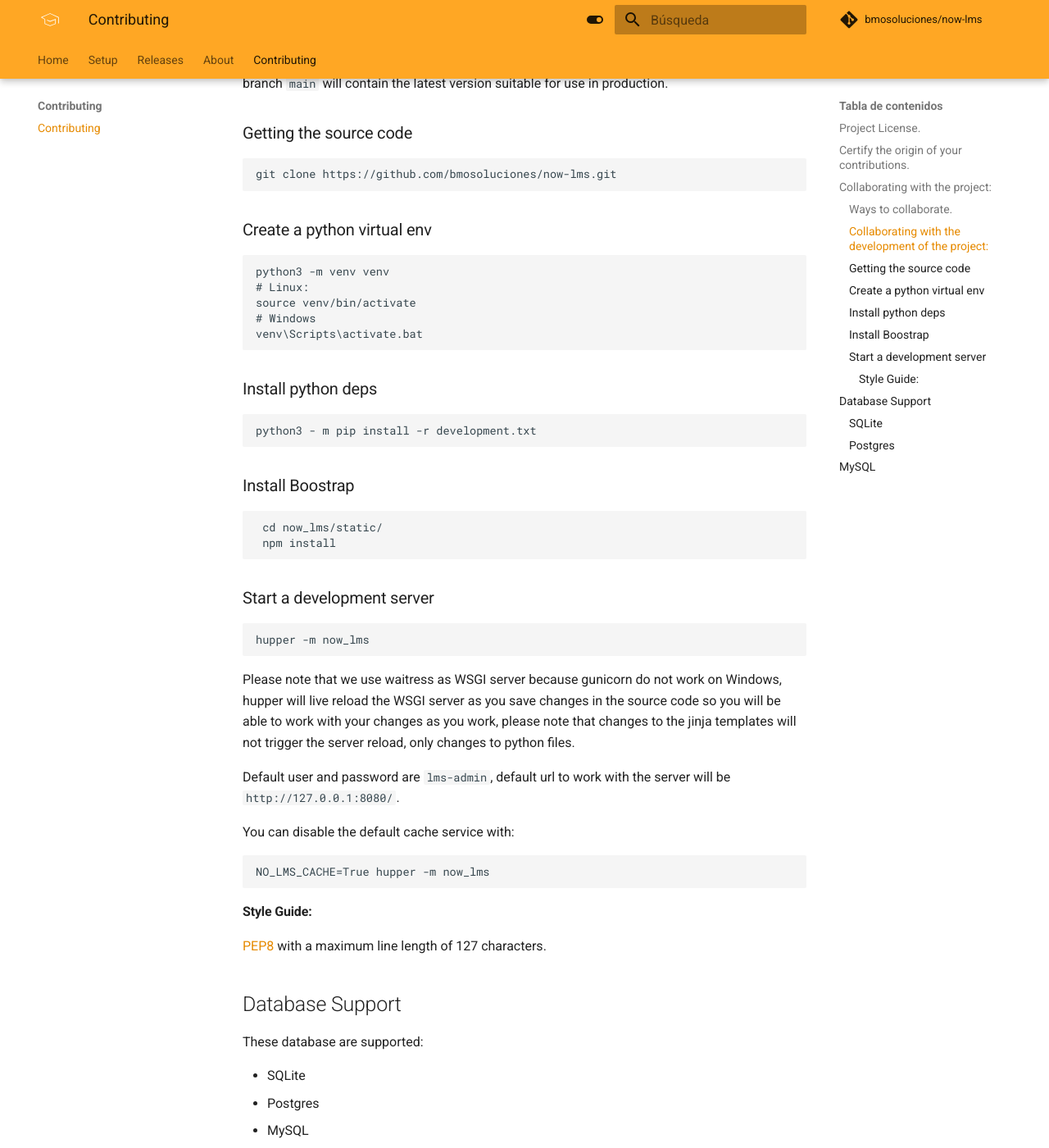
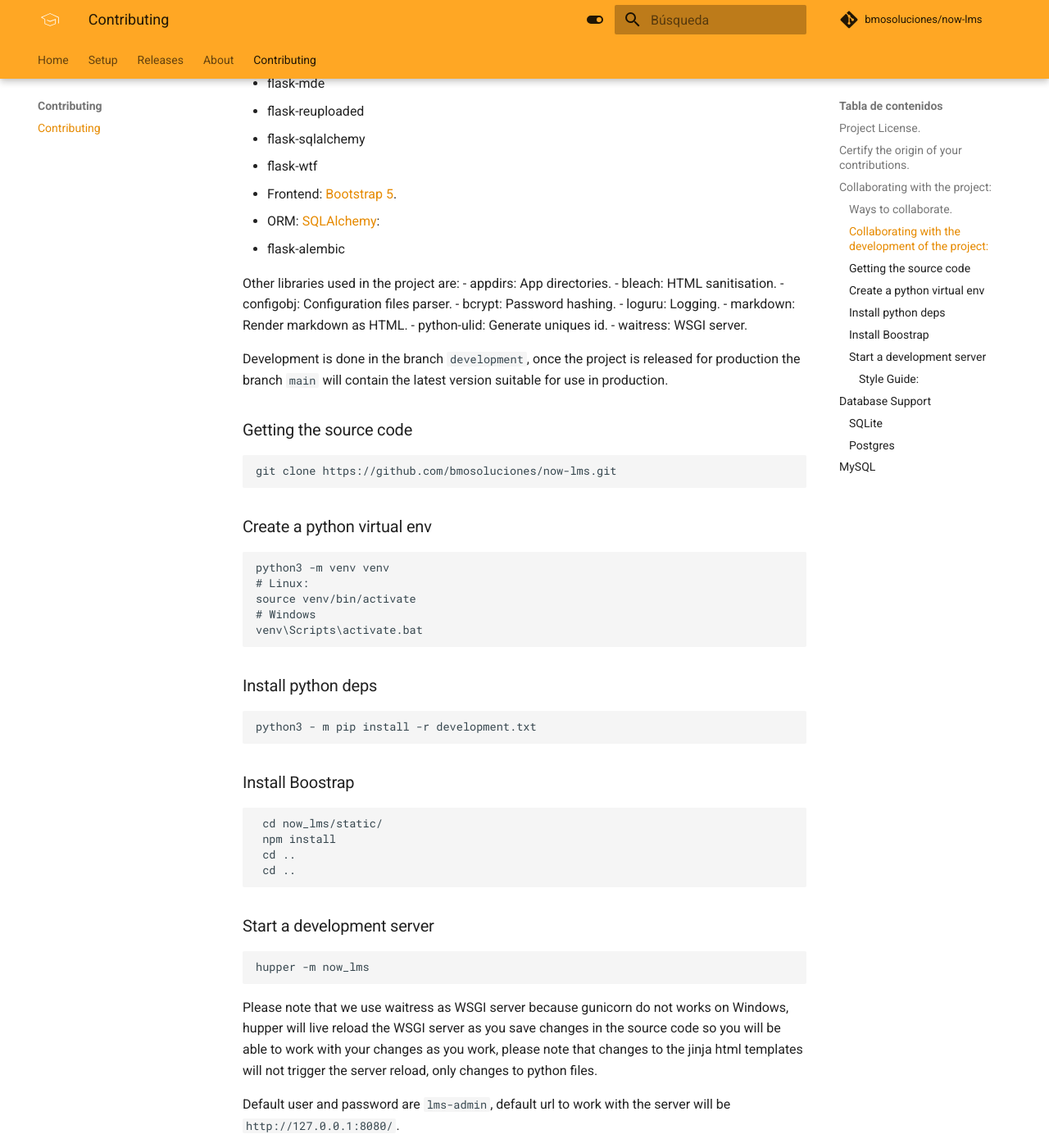
Before and after one commit to bmosoluciones/now-lms, an MkDocs documentation site: the page built from docs/CONTRIBUTING.md, in a window 1280 px wide and 1400 px high, scrolled down 1947 px. Shown: the whole window at 82% size. Built offline with MkDocs 1.6.1 and Material for MkDocs 9.7.7, drawn with Linux system fonts in a browser that asks for light colours; comment, search, counter and statistics services are not loaded; some of the changed text lies outside the part shown.

Commit message:
docs: Update docs
Signed-off-by: William José Moreno Reyes <williamjmorenor@gmail.com>

````diff
--- a/docs/CONTRIBUTING.md
+++ b/docs/CONTRIBUTING.md
@@ -44,7 +44,7 @@
 
 * As a developer.
 * As a Quality Assurance (QA).
-* [Writing and improving documentation](https://bmosoluciones.github.io/now-lms/).
+* [Writing and improving documentation.](https://now-lms-manual.readthedocs.io/en/latest/)
 * [Contributing ideas of new characteristics.](https://github.com/bmosoluciones/now-lms/discussions)
 * [Reporting bugs.](https://github.com/bmosoluciones/now-lms/issues)
 * Translating.
@@ -55,17 +55,35 @@
 
 The development is cross-platform, you can use both Windows, Linux or Mac to contribute the project, to collaborate with the project you need:
 
-  * [GIT](https://git-scm.com/)
-  * [Yarn](https://yarnpkg.com/lang/en/)
-  * [Python](https://www.python.org/downloads/)
+  * [Git](https://git-scm.com/).
+  * [NPM](https://www.npmjs.com/).
+  * [Python](https://www.python.org/downloads/).
 
-Minimal Python version is: >=3.6
+Minimal Python version is: >=3.7
 
 Technologies used:
 
-* Backend: [Flask](https://flask.palletsprojects.com/en/1.1.x/).
+* Backend: [Flask](https://flask.palletsprojects.com/en/1.1.x/), with a set of many libraries:
+  - flask-babel
+  - flask-caching
+  - flask-login
+  - flask-mde
+  - flask-reuploaded
+  - flask-sqlalchemy
+  - flask-wtf
 * Frontend: [Bootstrap 5](https://v5.getbootstrap.com/).
-* ORM: [SQLAlchemy](https://www.sqlalchemy.org/).
+* ORM: [SQLAlchemy](https://www.sqlalchemy.org/):
+  - flask-alembic
+
+Other libraries used in the project are:
+  - appdirs: App directories.
+  - bleach: HTML sanitisation.
+  - configobj: Configuration files parser.
+  - bcrypt: Password hashing.
+  - loguru: Logging.
+  - markdown: Render markdown as HTML.
+  - python-ulid: Generate uniques id.
+  - waitress: WSGI server.
 
 Development is done in the branch ```development```, once the project is released for production the branch ```main``` will contain the latest version suitable for use in production.
 
@@ -94,6 +112,8 @@
 ```
  cd now_lms/static/
  npm install
+ cd ..
+ cd ..
 ```
 
 ### Start a development server
@@ -101,7 +121,7 @@
 ```
 hupper -m now_lms
 ```
-Please note that we use waitress as WSGI server because gunicorn do not work on Windows, hupper will live reload the WSGI server as you save changes in the source code so you will be able to work with your changes as you work, please note that changes to the jinja templates will not trigger the server reload, only changes to python files.
+Please note that we use waitress as WSGI server because gunicorn do not works on Windows, hupper will live reload the WSGI server as you save changes in the source code so you will be able to work with your changes as you work, please note that changes to the jinja html templates will not trigger the server reload, only changes to python files.
 
 Default user and password are ```lms-admin```, default url to work with the server will be ```http://127.0.0.1:8080/```.
 
````
